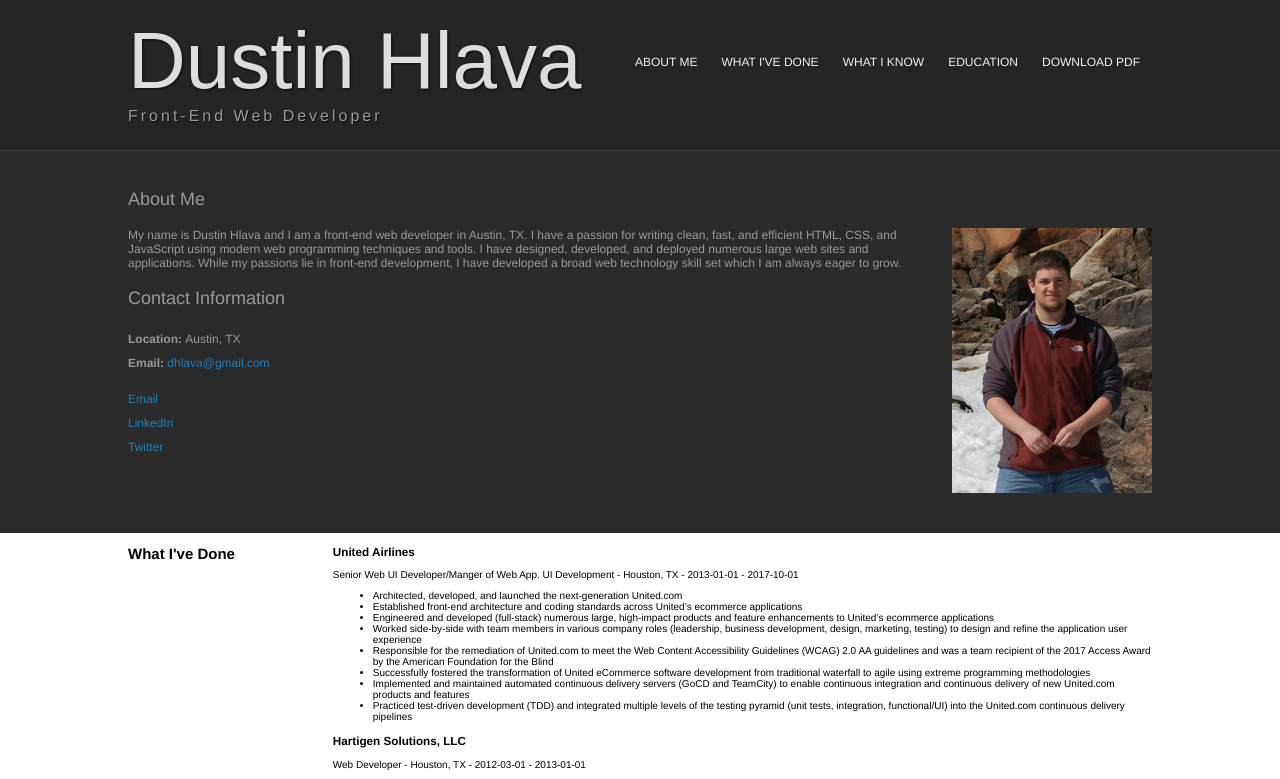
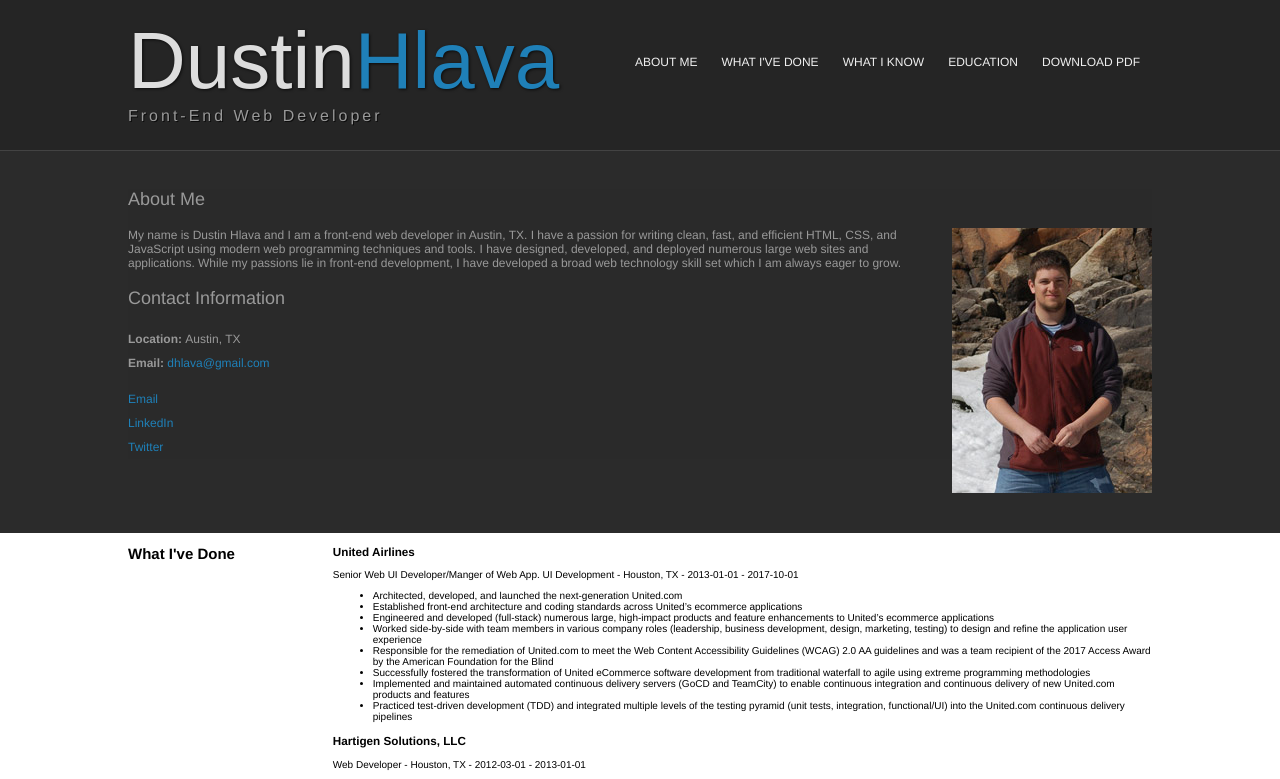
Before and after one commit to dhlava/portfolio, a React (Create React App) app: page / in a window 1280 px wide. Shown: the top 779 px of the page. Built offline with nearby package versions, Linux system fonts and the light colour scheme.

Commit message:
properly splits name for styling

```diff
--- a/src/components/Logo.js
+++ b/src/components/Logo.js
@@ -2,10 +2,11 @@ import React, { Component } from 'react';
 import './logo.css';
 
 class Logo extends Component {
+
     render() {
         return (
             <div className="logo">
-                <h1>{this.props.name}</h1>
+                <h1>{this.props.name.split(' ')[0]}<span>{this.props.name.split(' ')[1]}</span></h1>
                 <h2>{this.props.label}</h2>
             </div>
         );
```
